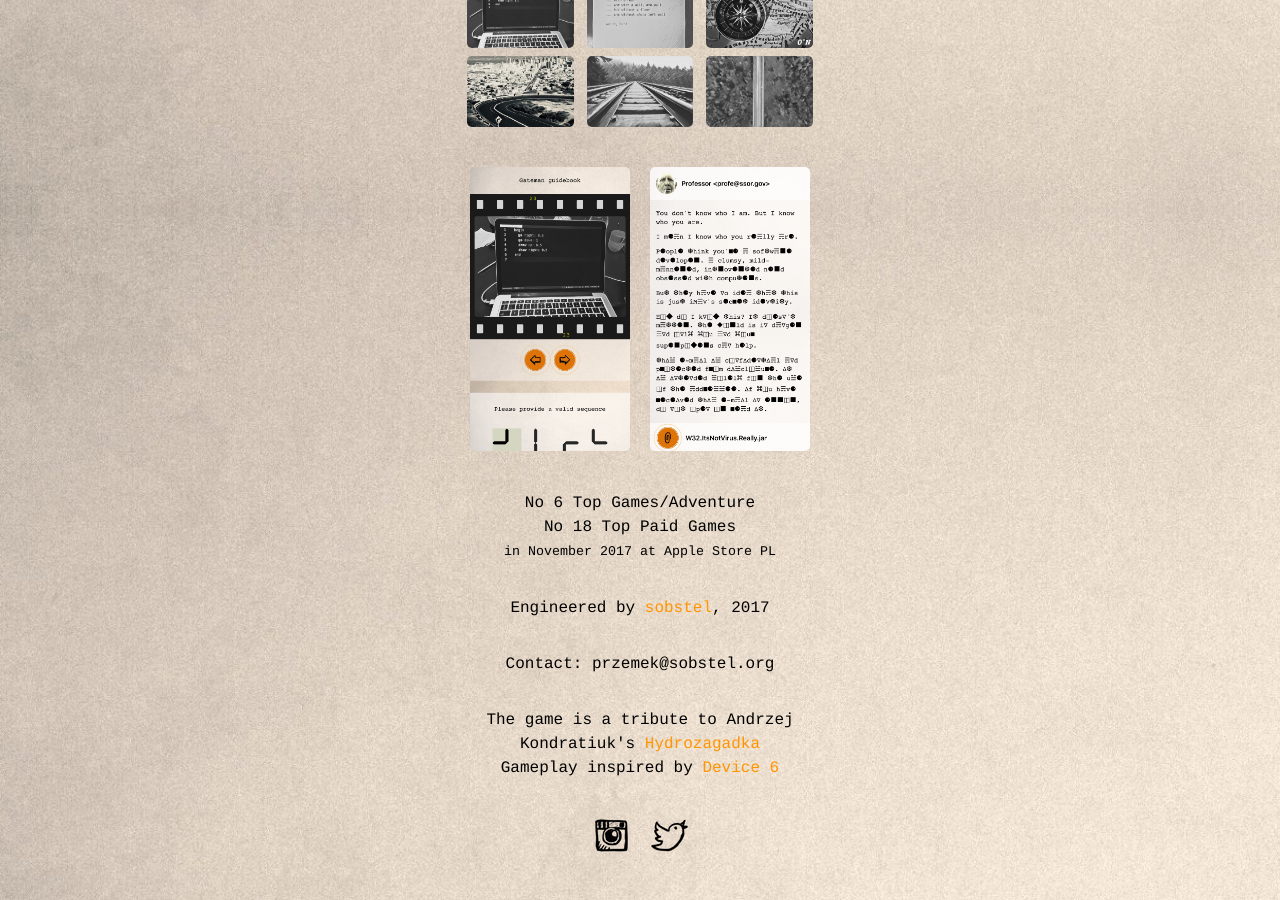
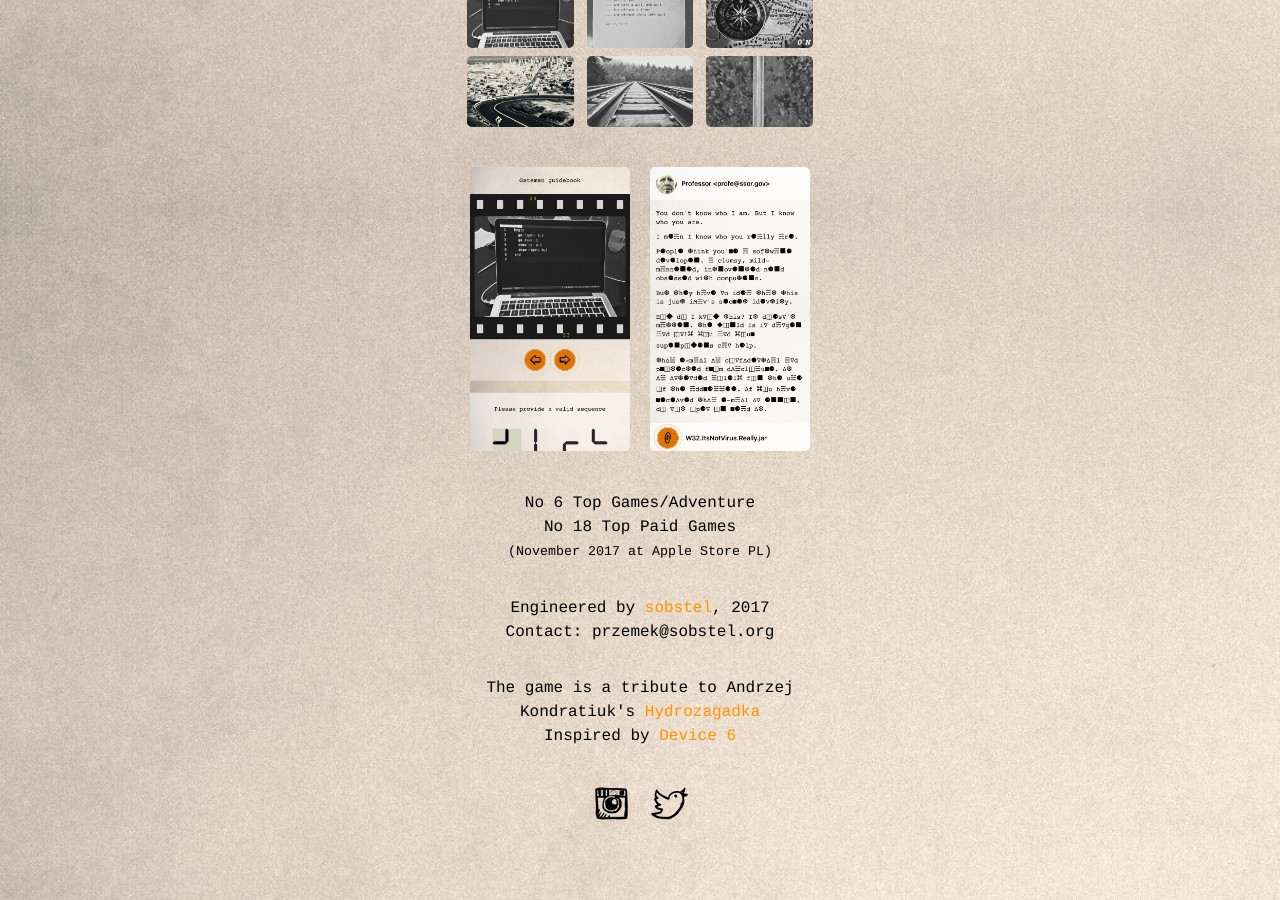
Before and after one commit to sobstel/sobstel.github.com, a Jekyll site: the page built from hydropuzzle.html, in a window 1280 px wide and 900 px high, scrolled down 954 px. Built offline with Jekyll 4.4.1, drawn with Linux system fonts in a browser that asks for light colours.

Commit message:
hydro update

```diff
--- a/hydropuzzle.html
+++ b/hydropuzzle.html
@@ -136,7 +136,7 @@ long_description: >
     </p>
     <p>
       No 6 Top Games/Adventure<br>No 18 Top Paid Games<br>
-      <small>in November 2017 at Apple Store PL</small>
+      <small>(November 2017 at Apple Store PL)</small>
     </p>
     <!--
     <p>
@@ -144,9 +144,7 @@ long_description: >
     </p>
     -->
     <p>
-      Engineered by <a href="http://sobstel.org/" rel="nofollow">sobstel</a>, 2017
-    </p>
-    <p>
+      Engineered by <a href="http://sobstel.org/" rel="nofollow">sobstel</a>, 2017<br>
       Contact: przemek&#64;sobstel.org
     </p>
     <!--
@@ -156,7 +154,7 @@ long_description: >
   -->
     <p>
       The game is a tribute to Andrzej Kondratiuk's <a href="http://www.imdb.com/title/tt0172577/" rel="nofollow">Hydrozagadka</a><br>
-      Gameplay inspired by <a href="http://simogo.com/work/device-6/" rel="nofollow">Device 6</a>
+      Inspired by <a href="http://simogo.com/work/device-6/" rel="nofollow">Device 6</a>
     </p>
     <p>
       <a href="https://www.instagram.com/explore/tags/hydropuzzle/" rel="nofollow"><img src="/img/hydro/instagram_48.png" /></a>
```
